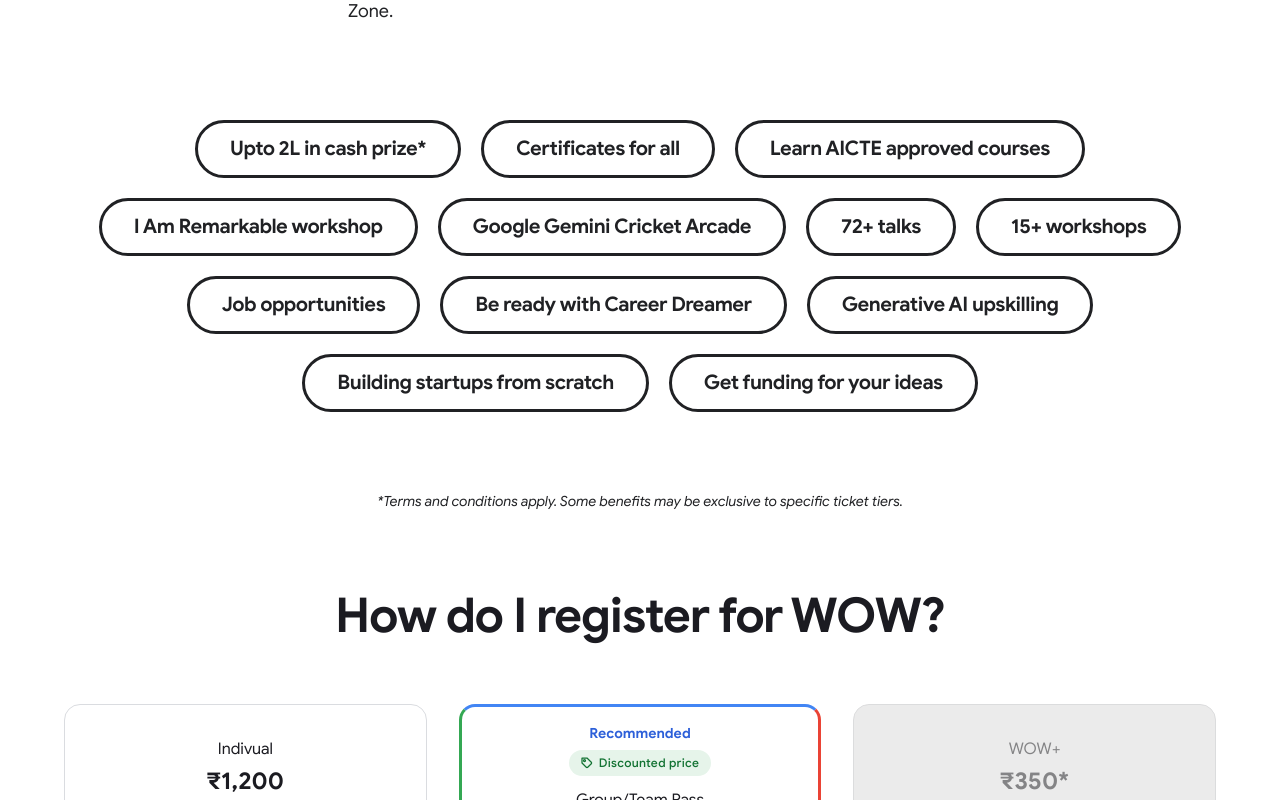
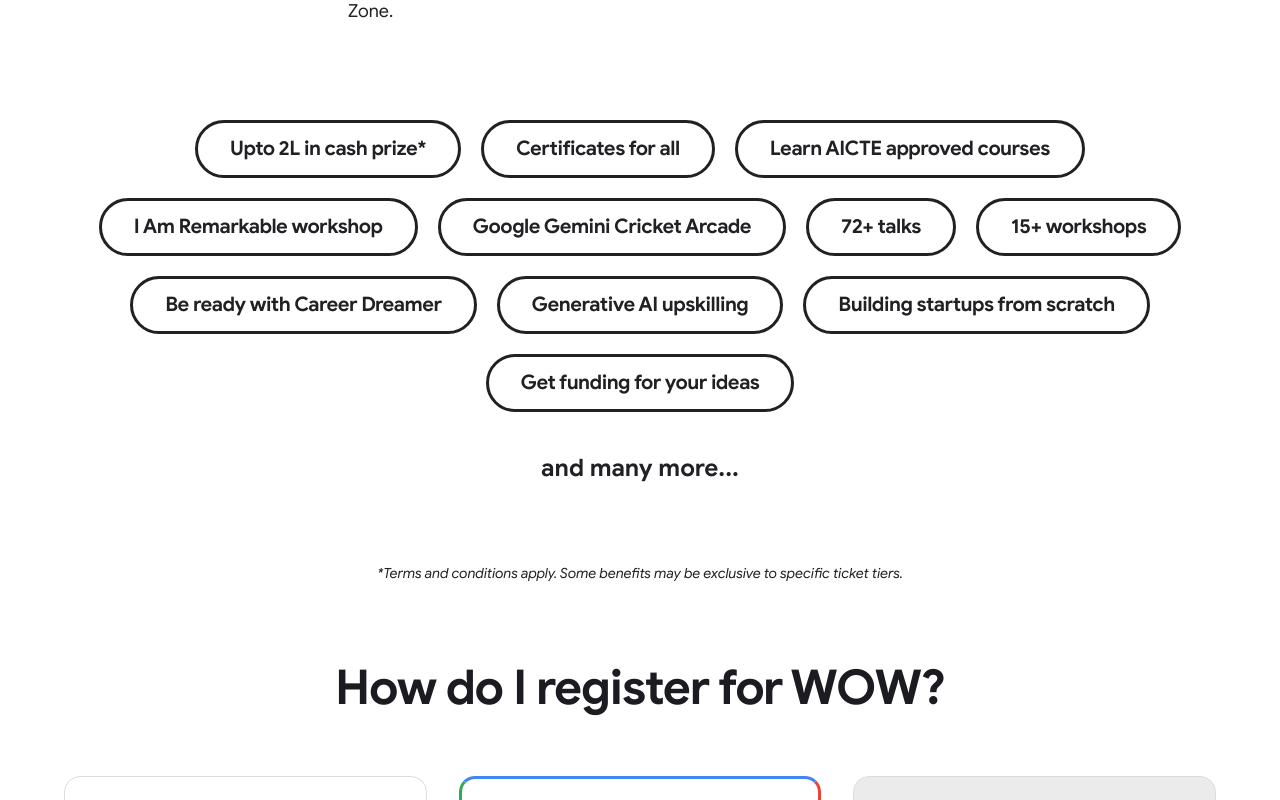
Before and after one commit to TheAnanta/wow2026, a Next.js app: page / in a window 1280 px wide. Shown: the part 3540-4340 px from the top of the page. Built offline with nearby package versions, Linux system fonts and the light colour scheme; no server answers; a web font is replaced by a local one.

Commit message:
refactor: update reason chip styling, adjust text sizes, and add "and many more" suffix to the section

```diff
--- a/src/components/sections/WhyAttendWOW.tsx
+++ b/src/components/sections/WhyAttendWOW.tsx
@@ -18,7 +18,6 @@ const reasons = [
   { text: "Google Gemini Cricket Arcade" },
   { text: "72+ talks" },
   { text: "15+ workshops" },
-  { text: "Job opportunities" },
   { text: "Be ready with Career Dreamer" },
   { text: "Generative AI upskilling" },
   { text: "Building startups from scratch" },
@@ -100,15 +99,21 @@ export const WhyAttendWOW = () => {
         </div>
 
         {/* Thick Border Chip Cloud (Reference Style) */}
-        <div className="flex flex-wrap justify-center gap-4 md:gap-5 max-w-6xl mx-auto">
+        <div className="flex flex-wrap justify-center gap-3 md:gap-5 max-w-6xl mx-auto">
           {reasons.map((reason, index) => (
             <div
               key={index}
-              className="px-8 py-3 rounded-full bg-white dark:bg-white text-grey-900 border-[3px] border-grey-900 dark:border-grey-900 shadow-none hover:bg-grey-50 transition-colors cursor-default"
+              className="px-4 py-2 md:px-8 md:py-3 rounded-full bg-white dark:bg-white text-grey-900 border-2 md:border-[3px] border-grey-900 dark:border-grey-900 shadow-none hover:bg-grey-50 transition-colors cursor-default"
             >
-              <span className="text-lg md:text-xl font-bold tracking-tight">{reason.text}</span>
+              <span className="text-sm sm:text-base md:text-xl font-bold tracking-tight">{reason.text}</span>
             </div>
           ))}
+        </div>
+
+        <div className="text-center mt-8 md:mt-10">
+          <span className="text-lg md:text-2xl font-bold text-grey-900 dark:text-white">
+            and many more...
+          </span>
         </div>
 
         <p className="text-center text-grey-500 dark:text-grey-text mt-20 text-sm italic">
```
